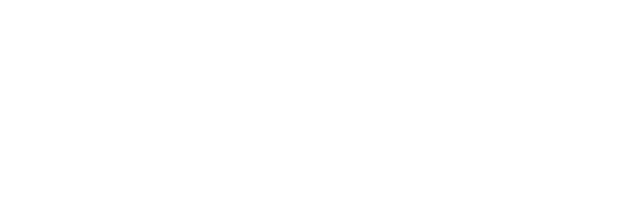
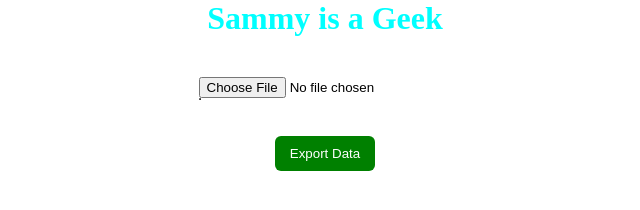
Before and after one commit to swlodawski/Data-Import-export-app, a plain HTML site: page index.html in a window 1280 px wide. Shown: the whole page, without its empty margins (315-955 px from the left). Drawn offline with Linux system fonts and the light colour scheme.

Commit message:
Finished markup and styling.

```diff
--- a/index.html
+++ b/index.html
@@ -4,8 +4,16 @@
     <meta charset="UTF-8">
     <meta name="viewport" content="width=device-width, initial-scale=1.0">
     <title>Data Import|Export App</title>
+    <link rel="stylesheet" href="./style.css">
 </head>
 <body>
-
+ <div class="main">
+    <h1>Sammy is a Geek</h1>
+    <input type="file" id="csv">
+    <table id="table" border="1"></table>
+    <br><br>
+    <button id="btn">Export Data</button>
+ </div>
+    <script src="script.js"></script>
 </body>
 </html>
--- a/style.css
+++ b/style.css
@@ -0,0 +1,40 @@
+* {
+    margin: 0;
+    padding: 0;
+}
+
+.main {
+    width: max-content;
+    margin: auto;
+}
+
+.main h1 {
+    color: aqua;
+    text-align: center;
+}
+
+.main input {
+    margin-top: 40px;
+}
+
+.main button {
+    max-width: max-content;
+    margin: auto;
+    display: block;
+    padding: 10px;
+    padding-left: 15px;
+    padding-right: 15px;
+    background-color: green;
+    border: none;
+    border-radius: 6px;
+    color: white;
+}
+
+.main button:hover {
+    background-color: rgb(2, 105, 2);
+    cursor: pointer;
+}
+
+.main button:active {
+    transform: translate(0, 2px);
+}
```
